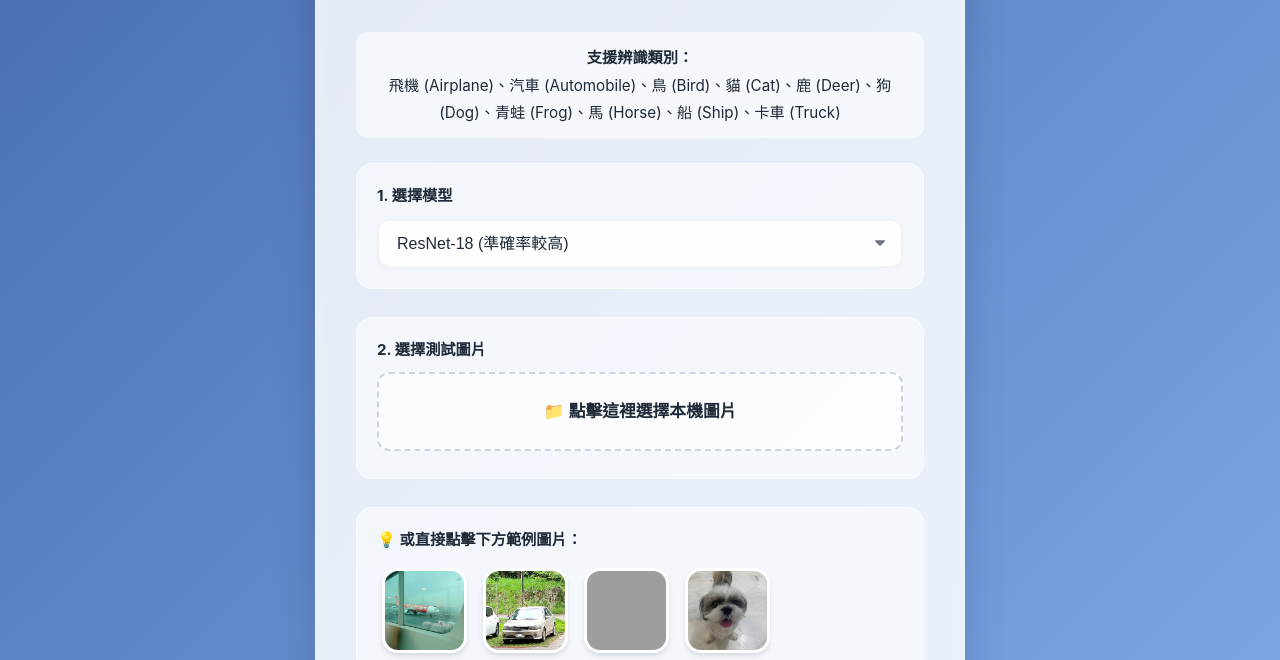
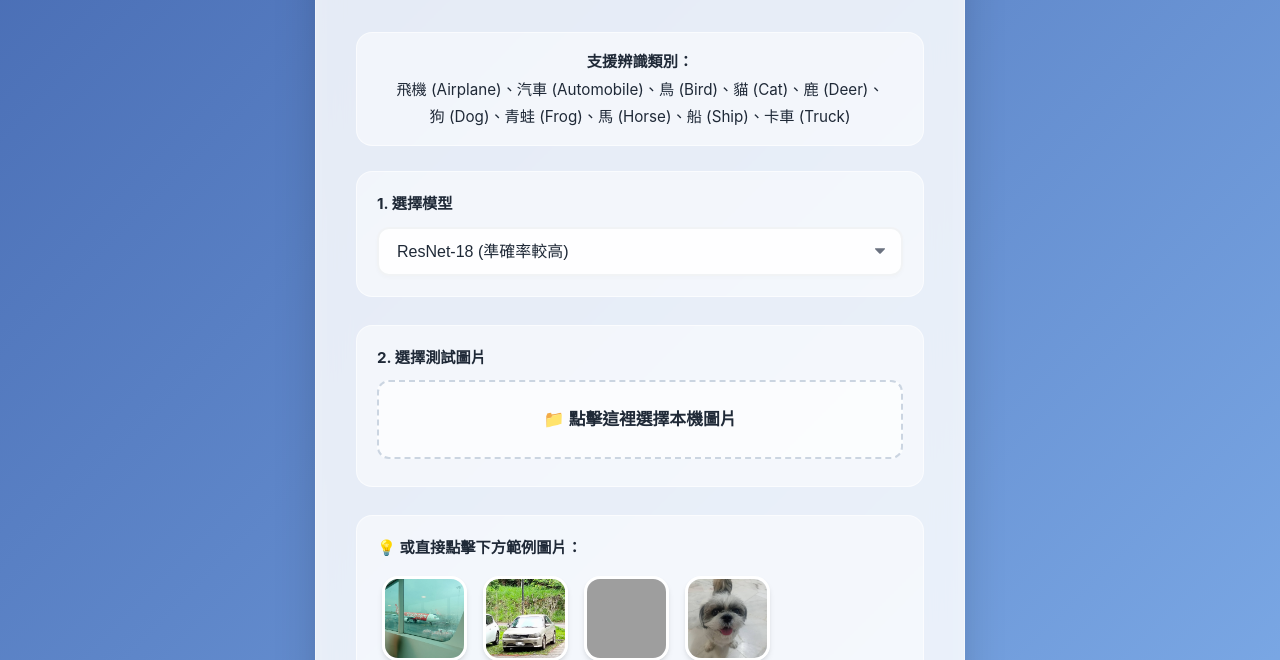
Before and after one commit to zhix1008/Digital-Image-Processing-Final-2, a plain HTML site: page index.html in a window 1280 px wide. Shown: the part 140-800 px from the top of the page. Drawn offline with Linux system fonts and the light colour scheme; grey boxes are pictures that could not be loaded.

Commit message:
Add files via upload

```diff
--- a/index.html
+++ b/index.html
@@ -19,15 +19,15 @@
             --card-bg: rgba(255, 255, 255, 0.85);
         }
 	.class-list {
-   	 	text-align: center;
-   	 	margin-bottom: 25px;
-   	 	padding: 12px 18px;
-   	 	background: rgba(255,255,255,0.6);
-   		 border-radius: 12px;
-    		color: var(--text-main);
-   	 	font-size: 0.95rem;
-    		line-height: 1.8;
-			}
+    	text-align: center;
+   	 margin-bottom: 25px;
+   	 padding: 15px;
+   	 background: rgba(255,255,255,0.5);
+    	border: 1px solid rgba(255,255,255,0.6);
+    	border-radius: 16px;
+   	 line-height: 1.8;
+   	 font-size: 0.95rem;
+	}
 
         * {
             box-sizing: border-box;
@@ -270,7 +270,8 @@
     <h1>✨ CIFAIR-10 影像辨識測試</h1>
     <div class="class-list">
         <strong>支援辨識類別：</strong><br>
-        飛機 (Airplane)、汽車 (Automobile)、鳥 (Bird)、貓 (Cat)、鹿 (Deer)、狗 (Dog)、青蛙 (Frog)、馬 (Horse)、船 (Ship)、卡車 (Truck)
+        飛機 (Airplane)、汽車 (Automobile)、鳥 (Bird)、貓 (Cat)、鹿 (Deer)、<br>
+	狗 (Dog)、青蛙 (Frog)、馬 (Horse)、船 (Ship)、卡車 (Truck)
     </div>
     <div class="control-group">
         <label for="model-selector">1. 選擇模型</label>
```
